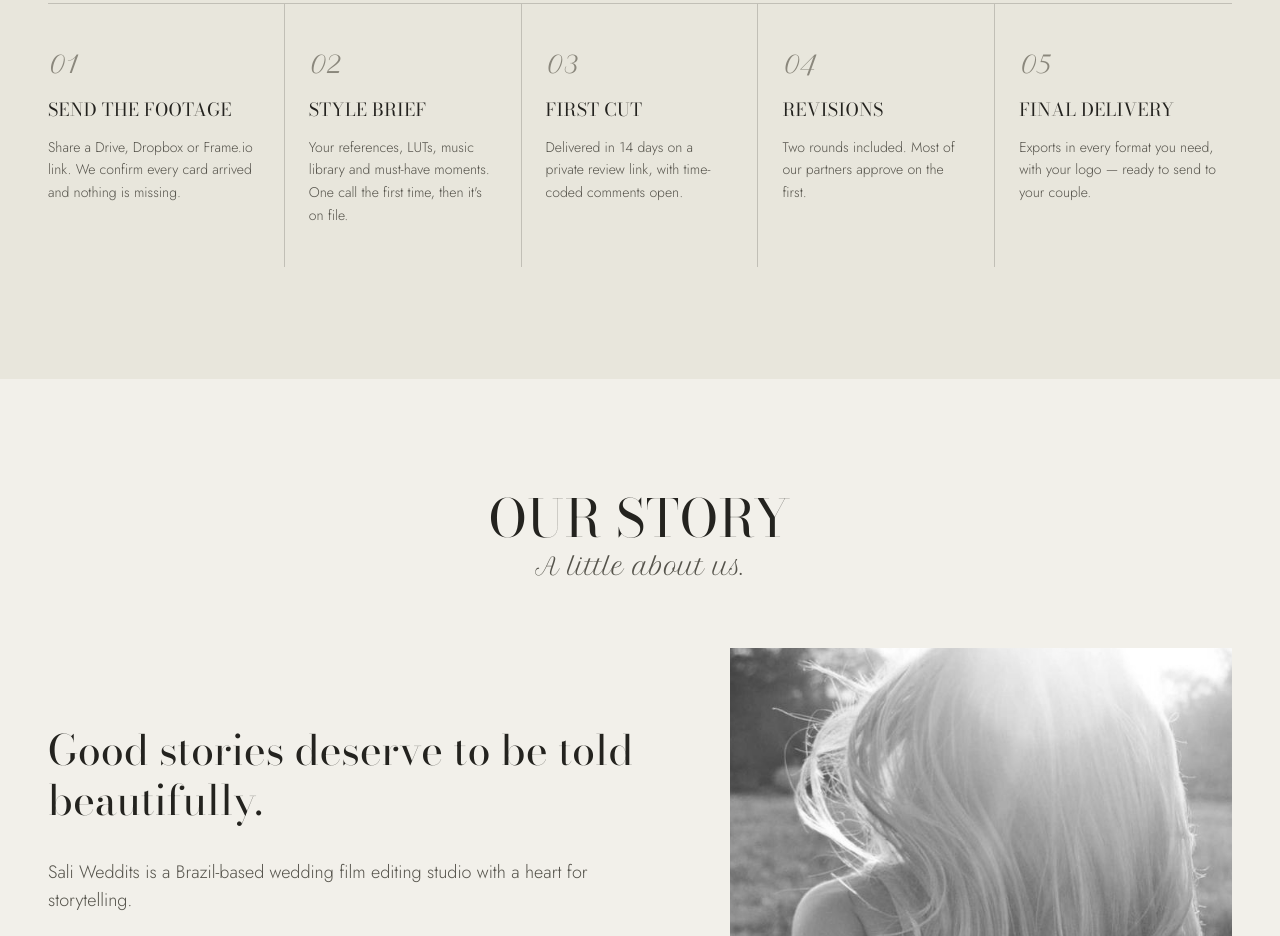
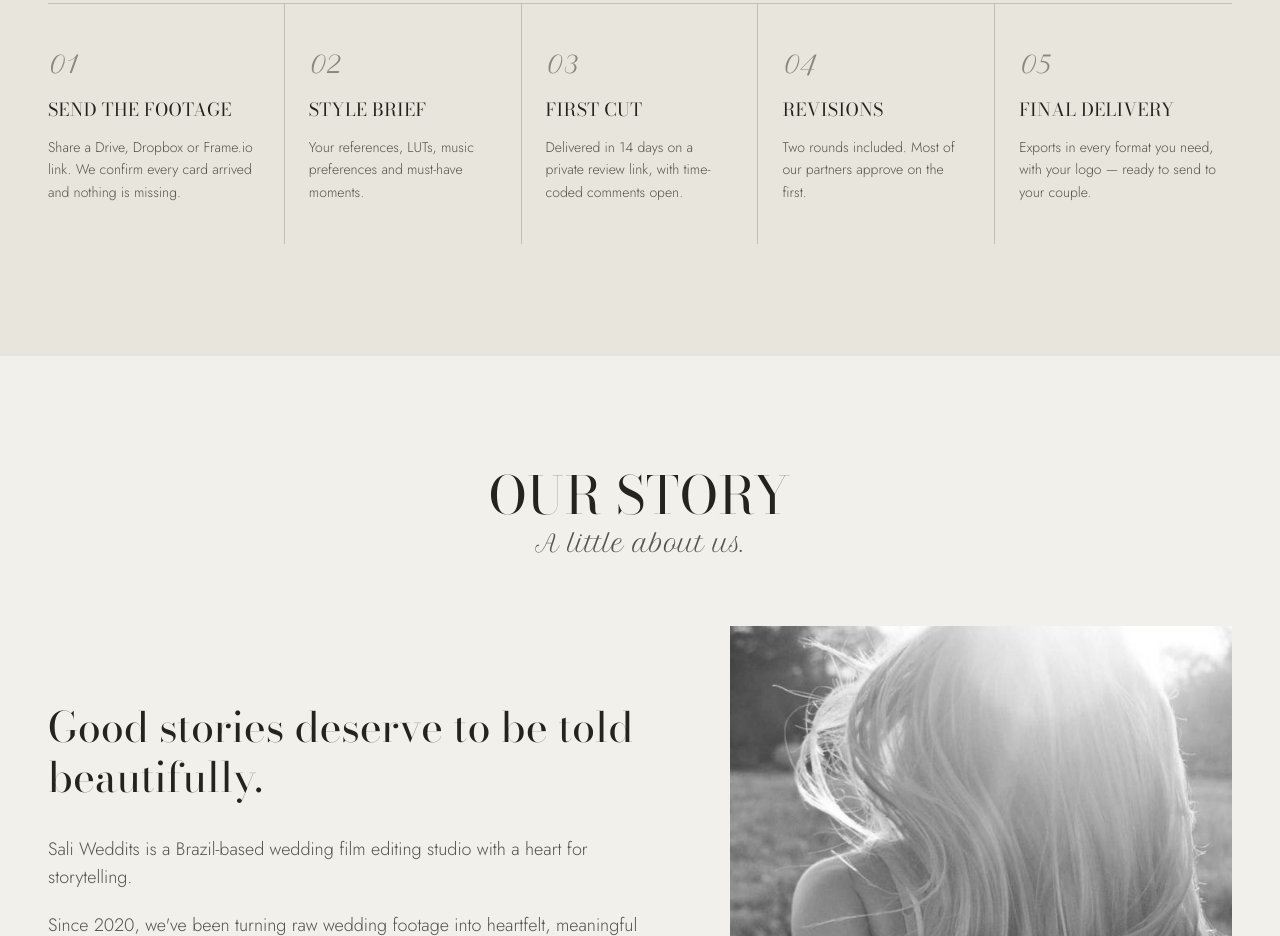
Before and after one commit to LeonardoHetx/saliweddits, a React (Vite) app: page / in a window 1280 px wide. Shown: the part 2240-3176 px from the top of the page. Built offline with nearby package versions, Linux system fonts and the light colour scheme.

Commit message:
copy(process): tighten the style brief step
Cut the step text after "must-have moments" and say "music preferences"
instead of "music library".

```diff
--- a/src/content/process.ts
+++ b/src/content/process.ts
@@ -9,7 +9,7 @@ export const PROCESS = {
     },
     {
       title: "Style brief",
-      text: "Your references, LUTs, music library and must-have moments. One call the first time, then it's on file.",
+      text: "Your references, LUTs, music preferences and must-have moments.",
     },
     {
       title: "First cut",
```
